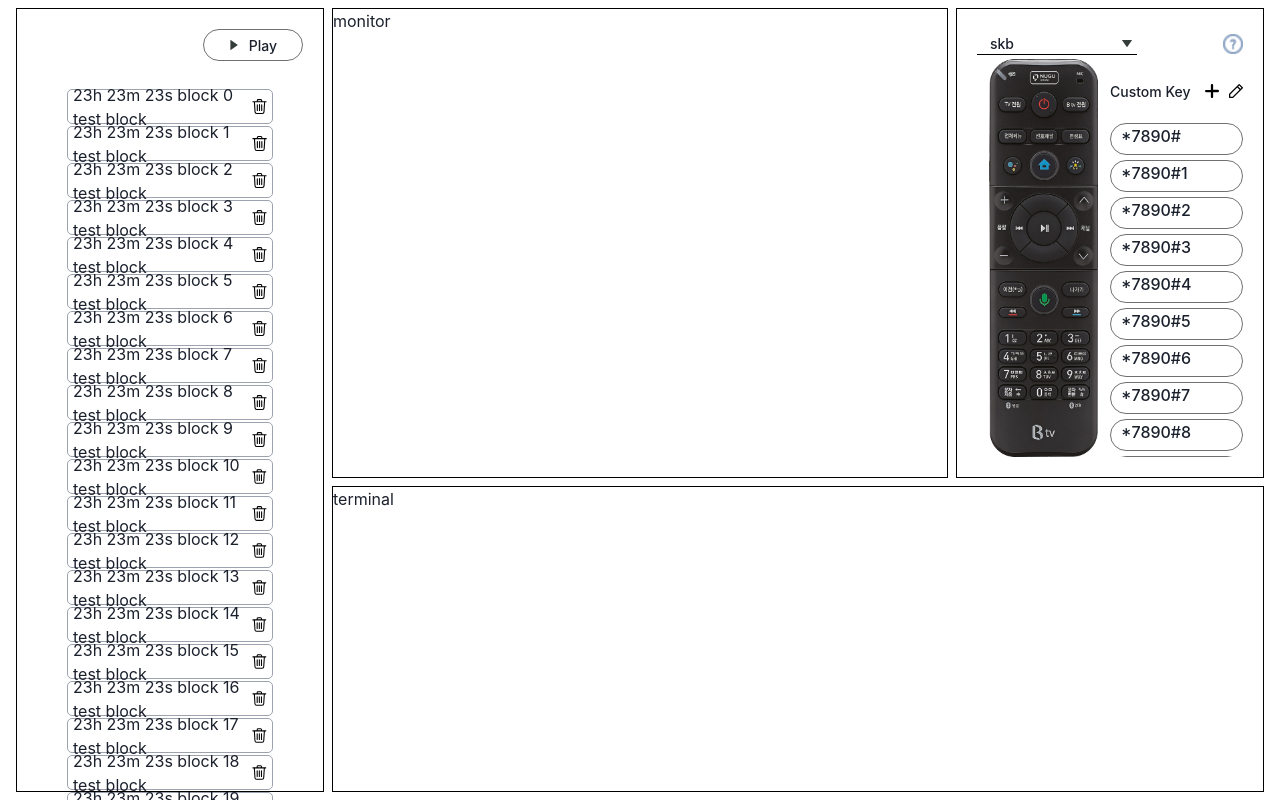
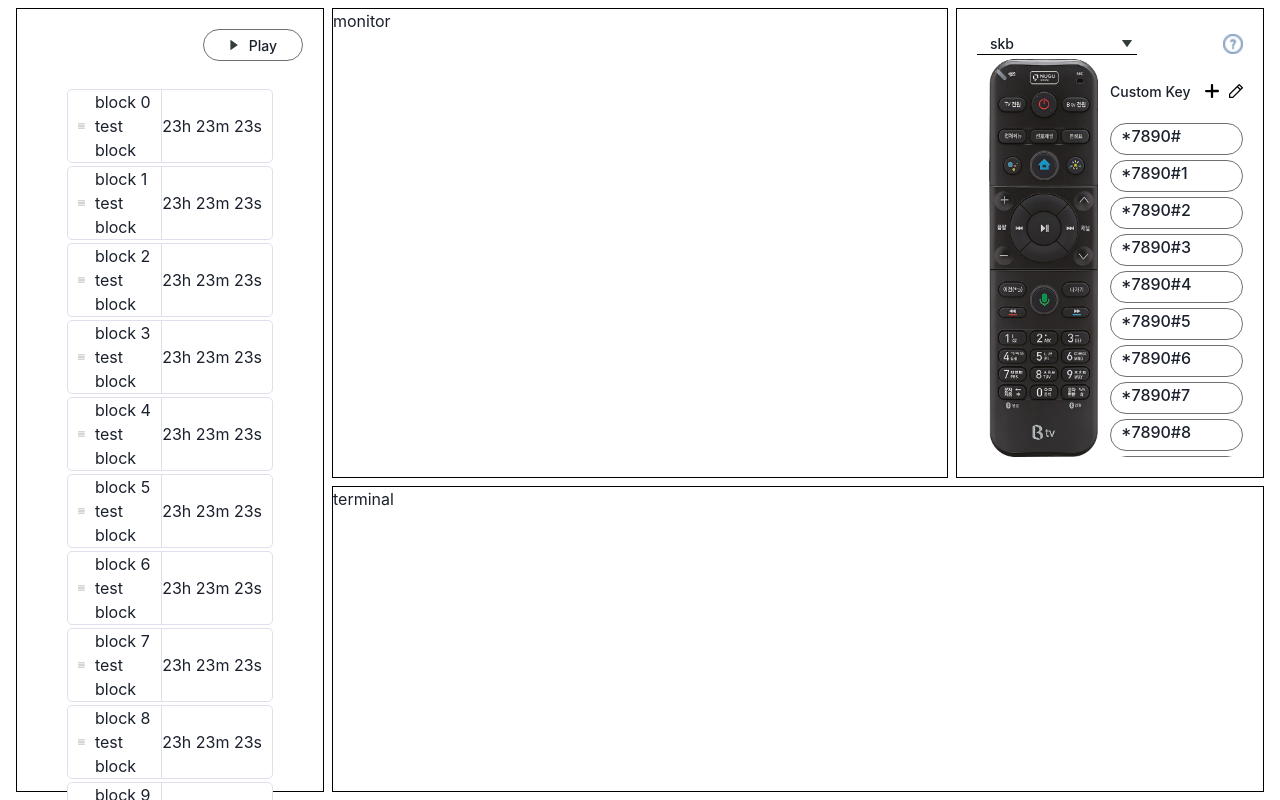
Before and after one commit to woojinjo95/prep-exec-analysis, a React (Vite) app in the folder frontend/: page /action in a window 1280 px wide. Shown: the top 800 px of the page. Built offline with nearby package versions, Linux system fonts and the light colour scheme.

Commit message:
ActionBlockItem layout 구조 변경

```diff
--- a/frontend/src/page/ActionPage/components/ActionSection/components/ActionBlockItem.tsx
+++ b/frontend/src/page/ActionPage/components/ActionSection/components/ActionBlockItem.tsx
@@ -1,5 +1,5 @@
-import React from 'react'
-import { ReactComponent as TrashIcon } from '@assets/images/trash.svg'
+import React, { useState } from 'react'
+import { ReactComponent as MenuIcon } from '@assets/images/menu.svg'
 import cx from 'classnames'
 import { ActionStatus, Block } from '../types'
 
@@ -8,6 +8,8 @@ interface ActionBlockItemProps {
   selectedBlockIds: number[]
   handleBlockClick: (event: React.MouseEvent<HTMLDivElement>, blockId: number) => void
   actionStatus: ActionStatus
+  setModifyingBlockId: React.Dispatch<React.SetStateAction<number | null>>
+  modifyingBlockId: number | null
 }
 
 const ActionBlockItem = ({
@@ -15,27 +17,55 @@ const ActionBlockItem = ({
   selectedBlockIds,
   handleBlockClick,
   actionStatus,
+  setModifyingBlockId,
+  modifyingBlockId,
 }: ActionBlockItemProps): JSX.Element => {
   const handleDragStart = (event: React.MouseEvent<HTMLDivElement>) => {
     // 부모 컴포넌트의 onMouseDown 이벤트 발생을 막기 위해서
     event.stopPropagation()
   }
+
+  const [changedMin, setChangedMin] = useState<number>(0)
+
+  const [changedSec, setChangedSec] = useState<number>(0)
+
   return (
     <div
-      className="w-full h-[35px] mb-[2px] justify-center items-center"
-      onClick={(event) => handleBlockClick(event, block.id)}
+      className={cx('relative w-full mb-[3px]', { 'z-20': modifyingBlockId && modifyingBlockId === block.id })}
+      onClick={(event) => {
+        if (!modifyingBlockId) {
+          handleBlockClick(event, block.id)
+        }
+      }}
       id={`block-${block.id}`}
       onMouseDown={handleDragStart}
     >
       <div
-        className={cx('h-full w-full p-[5px] flex items-center border-[1px] bg-white justify-between  rounded-[5px]', {
-          '!bg-blue-200': selectedBlockIds.includes(block.id),
-          '!border-red-400': actionStatus === 'RFC',
-          '!border-blue-400': actionStatus === 'playing',
-          '!border-gray-400': actionStatus === 'normal',
+        className={cx(
+          'border-box h-full w-full min-h-[35px] pl-[10px] pr-[10px] grid grid-cols-[1fr_minmax(100px,auto)] border-[1px] border-[#DFE0EE] bg-white rounded-[5px] whitespace-break-space',
+          {
+            '!border-[4px]': selectedBlockIds.includes(block.id),
+            '!border-[#FF433D]': actionStatus === 'RFC',
+            '!border-[#00B1FF]': actionStatus === 'playing',
+          },
+        )}
+      >
+        <div
+          className={cx('flex items-center  border-[#DFE0EE] border-r-[1px] box-border', {
+            '!border-r-[4px]': selectedBlockIds.includes(block.id),
+            '!border-[#FF433D] border-r-[1px]': actionStatus === 'RFC',
+            '!border-[#00B1FF] border-r-[1px]': actionStatus === 'playing',
           })}
         >
-        <p
+          <MenuIcon
+            className="mr-[10px] cursor-pointer"
+            onClick={(e) => {
+              e.stopPropagation()
+
+              setModifyingBlockId(block.id)
+            }}
+          />
+          <div
             style={{
               msUserSelect: 'none',
               MozUserSelect: 'none',
@@ -43,9 +73,45 @@ const ActionBlockItem = ({
               userSelect: 'none',
             }}
           >
-          {block.time} {block.title}
-        </p>
-        {actionStatus === 'normal' && <TrashIcon className="stroke-current text-black" />}
+            {block.title}
+          </div>
+        </div>
+        <div className={cx('flex items-center justify-end')}>
+          {modifyingBlockId && modifyingBlockId === block.id ? (
+            <div className="flex pl-[10px] items-center">
+              <p>Delay Time</p>
+              <input
+                type="number"
+                className=" ml-[10px] bg-[#EBEBF2] text-right pr-[5px] w-[30px]"
+                min={0}
+                max={100}
+                onChange={(e) => setChangedMin(Number(e.target.value))}
+                value={changedMin}
+              />
+              <p> m</p>
+              <input
+                type="number"
+                className=" ml-[10px] bg-[#EBEBF2] text-right pr-[5px] w-[30px]"
+                min={0}
+                max={100}
+                onChange={(e) => setChangedSec(Number(e.target.value))}
+                value={changedSec}
+              />
+              <p> m</p>
+            </div>
+          ) : (
+            <div
+              style={{
+                msUserSelect: 'none',
+                MozUserSelect: 'none',
+                WebkitUserSelect: 'none',
+                userSelect: 'none',
+              }}
+            >
+              {block.time}
+            </div>
+          )}
+        </div>
       </div>
     </div>
   )
```
Lines whose indentation alone changed are shown as unchanged.
